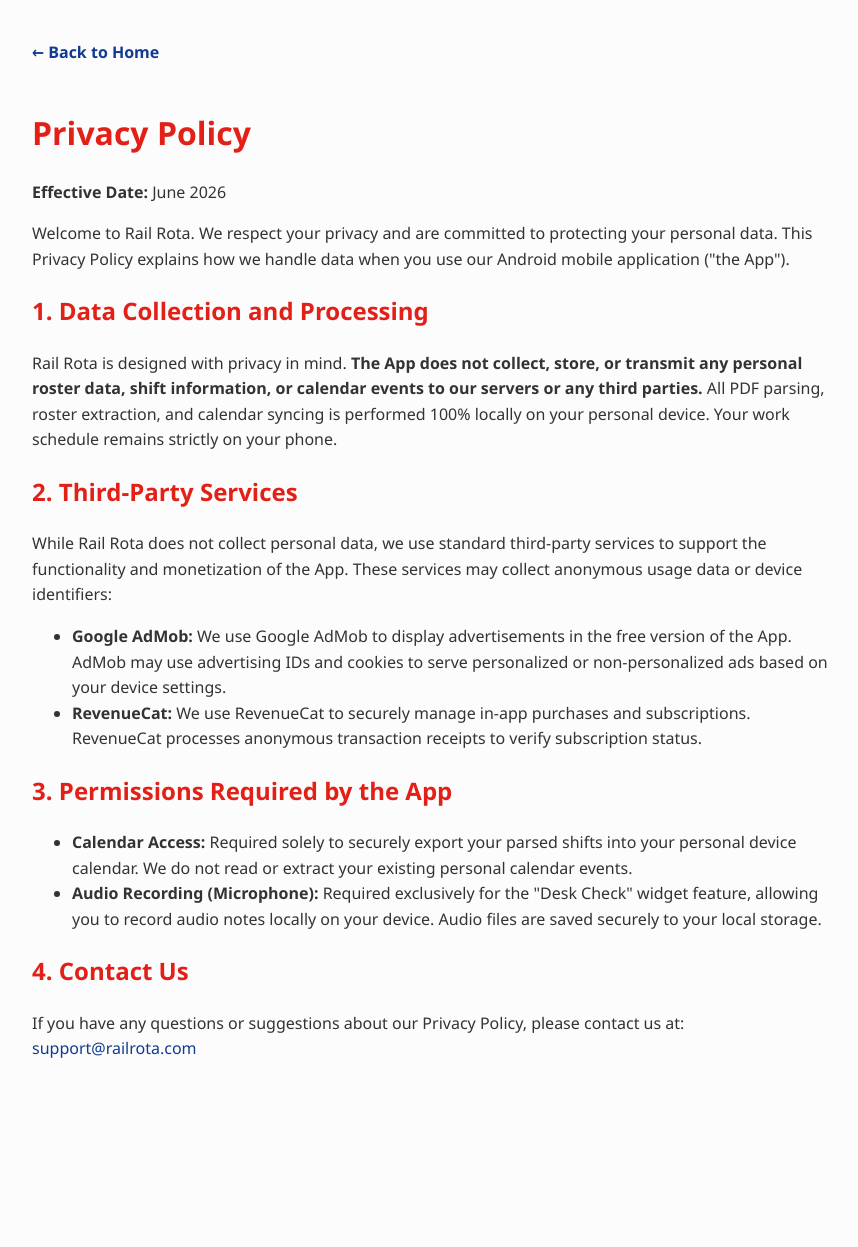
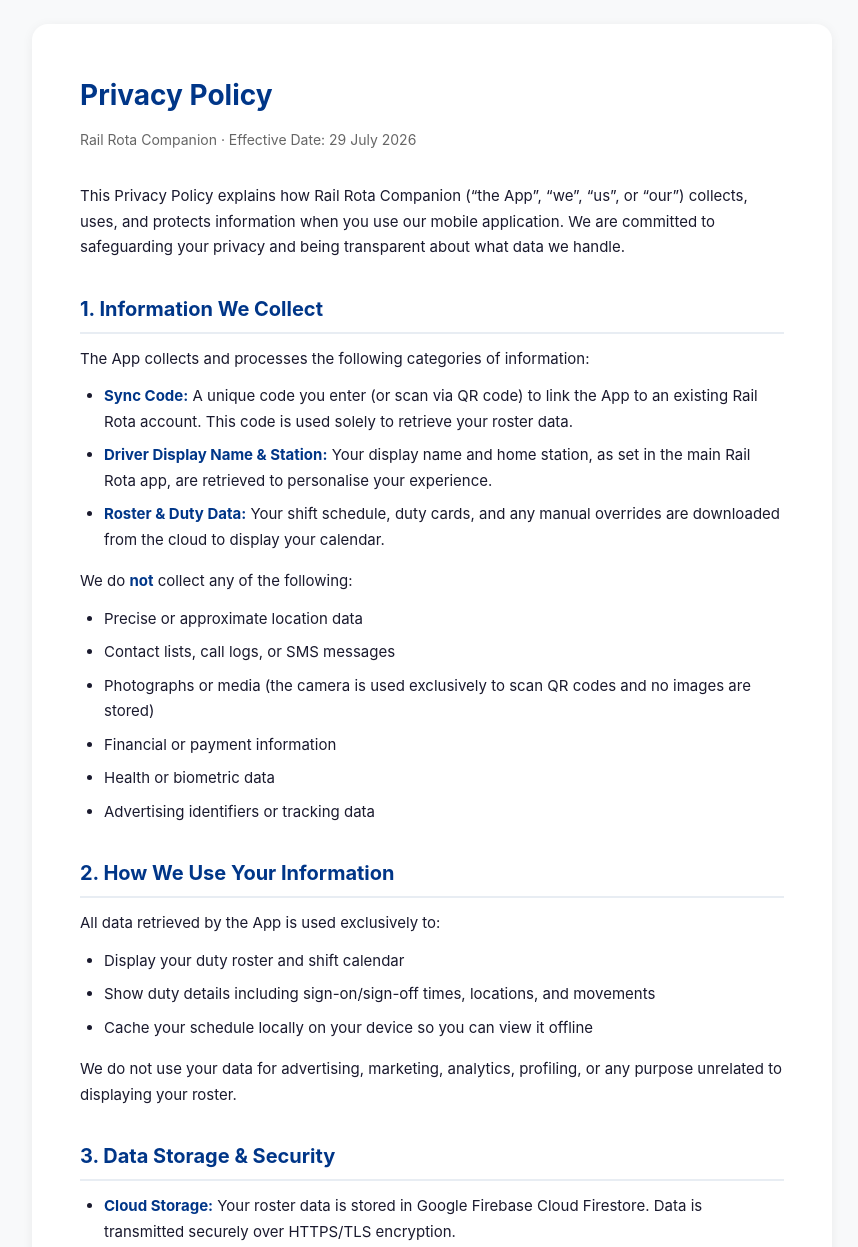
Before and after one commit to RailRotaapp/railrotaapp.github.io, a plain HTML site: page privacy-policy.html in a window 1280 px wide. Shown: the top 1247 px of the page, without its empty margins (208-1066 px from the left). Before the commit the page ends 1118 px from the top, so only its background shows below. Drawn offline with Linux system fonts and the light colour scheme.

Commit message:
Update privacy-policy.html

```diff
--- a/privacy-policy.html
+++ b/privacy-policy.html
@@ -1,42 +1,148 @@
 <!DOCTYPE html>
 <html lang="en">
 <head>
-    <meta charset="UTF-8">
-    <meta name="viewport" content="width=device-width, initial-scale=1.0">
-    <title>Privacy Policy - Rail Rota</title>
-    <style>
-        body { font-family: 'Segoe UI', Tahoma, Geneva, Verdana, sans-serif; line-height: 1.6; color: #333; max-width: 800px; margin: 0 auto; padding: 40px 20px; background-color: #fcfcfc; }
-        h1, h2 { color: #E32017; }
-        a { color: #113B92; text-decoration: none; }
-        a:hover { text-decoration: underline; }
-        .back { display: inline-block; margin-bottom: 20px; font-weight: bold; }
-    </style>
+  <meta charset="UTF-8">
+  <meta name="viewport" content="width=device-width, initial-scale=1.0">
+  <title>Privacy Policy – Rail Rota Companion</title>
+  <style>
+    * { margin: 0; padding: 0; box-sizing: border-box; }
+    body {
+      font-family: -apple-system, BlinkMacSystemFont, 'Segoe UI', Roboto, sans-serif;
+      line-height: 1.7;
+      color: #1a1a2e;
+      background: #f8f9fa;
+      padding: 24px;
+    }
+    .container {
+      max-width: 800px;
+      margin: 0 auto;
+      background: #fff;
+      border-radius: 16px;
+      padding: 48px;
+      box-shadow: 0 2px 12px rgba(0,0,0,0.06);
+    }
+    h1 {
+      font-size: 28px;
+      color: #003688;
+      margin-bottom: 8px;
+    }
+    .effective-date {
+      color: #666;
+      font-size: 14px;
+      margin-bottom: 32px;
+    }
+    h2 {
+      font-size: 20px;
+      color: #003688;
+      margin-top: 32px;
+      margin-bottom: 12px;
+      padding-bottom: 6px;
+      border-bottom: 2px solid #e8edf3;
+    }
+    p, li {
+      margin-bottom: 12px;
+      font-size: 15px;
+    }
+    ul {
+      padding-left: 24px;
+      margin-bottom: 16px;
+    }
+    li { margin-bottom: 8px; }
+    strong { color: #003688; }
+    a { color: #003688; }
+    .contact-box {
+      background: #f0f4fa;
+      border-left: 4px solid #003688;
+      padding: 16px 20px;
+      border-radius: 0 8px 8px 0;
+      margin-top: 16px;
+    }
+    @media (max-width: 600px) {
+      .container { padding: 24px 20px; border-radius: 0; }
+      h1 { font-size: 22px; }
+    }
+  </style>
 </head>
 <body>
-    <a href="index.html" class="back">&larr; Back to Home</a>
+  <div class="container">
+    <h1>Privacy Policy</h1>
+    <p class="effective-date">Rail Rota Companion &middot; Effective Date: 29 July 2026</p>
 
-    <h1>Privacy Policy</h1>
-    <p><strong>Effective Date:</strong> June 2026</p>
+    <p>This Privacy Policy explains how Rail Rota Companion (&ldquo;the App&rdquo;, &ldquo;we&rdquo;, &ldquo;us&rdquo;, or &ldquo;our&rdquo;) collects, uses, and protects information when you use our mobile application. We are committed to safeguarding your privacy and being transparent about what data we handle.</p>
 
-    <p>Welcome to Rail Rota. We respect your privacy and are committed to protecting your personal data. This Privacy Policy explains how we handle data when you use our Android mobile application ("the App").</p>
-
-    <h2>1. Data Collection and Processing</h2>
-    <p>Rail Rota is designed with privacy in mind. <strong>The App does not collect, store, or transmit any personal roster data, shift information, or calendar events to our servers or any third parties.</strong> All PDF parsing, roster extraction, and calendar syncing is performed 100% locally on your personal device. Your work schedule remains strictly on your phone.</p>
-
-    <h2>2. Third-Party Services</h2>
-    <p>While Rail Rota does not collect personal data, we use standard third-party services to support the functionality and monetization of the App. These services may collect anonymous usage data or device identifiers:</p>
+    <h2>1. Information We Collect</h2>
+    <p>The App collects and processes the following categories of information:</p>
     <ul>
-        <li><strong>Google AdMob:</strong> We use Google AdMob to display advertisements in the free version of the App. AdMob may use advertising IDs and cookies to serve personalized or non-personalized ads based on your device settings.</li>
-        <li><strong>RevenueCat:</strong> We use RevenueCat to securely manage in-app purchases and subscriptions. RevenueCat processes anonymous transaction receipts to verify subscription status.</li>
+      <li><strong>Sync Code:</strong> A unique code you enter (or scan via QR code) to link the App to an existing Rail Rota account. This code is used solely to retrieve your roster data.</li>
+      <li><strong>Driver Display Name &amp; Station:</strong> Your display name and home station, as set in the main Rail Rota app, are retrieved to personalise your experience.</li>
+      <li><strong>Roster &amp; Duty Data:</strong> Your shift schedule, duty cards, and any manual overrides are downloaded from the cloud to display your calendar.</li>
+    </ul>
+    <p>We do <strong>not</strong> collect any of the following:</p>
+    <ul>
+      <li>Precise or approximate location data</li>
+      <li>Contact lists, call logs, or SMS messages</li>
+      <li>Photographs or media (the camera is used exclusively to scan QR codes and no images are stored)</li>
+      <li>Financial or payment information</li>
+      <li>Health or biometric data</li>
+      <li>Advertising identifiers or tracking data</li>
     </ul>
 
-    <h2>3. Permissions Required by the App</h2>
+    <h2>2. How We Use Your Information</h2>
+    <p>All data retrieved by the App is used exclusively to:</p>
     <ul>
-        <li><strong>Calendar Access:</strong> Required solely to securely export your parsed shifts into your personal device calendar. We do not read or extract your existing personal calendar events.</li>
-        <li><strong>Audio Recording (Microphone):</strong> Required exclusively for the "Desk Check" widget feature, allowing you to record audio notes locally on your device. Audio files are saved securely to your local storage.</li>
+      <li>Display your duty roster and shift calendar</li>
+      <li>Show duty details including sign-on/sign-off times, locations, and movements</li>
+      <li>Cache your schedule locally on your device so you can view it offline</li>
+    </ul>
+    <p>We do not use your data for advertising, marketing, analytics, profiling, or any purpose unrelated to displaying your roster.</p>
+
+    <h2>3. Data Storage &amp; Security</h2>
+    <ul>
+      <li><strong>Cloud Storage:</strong> Your roster data is stored in Google Firebase Cloud Firestore. Data is transmitted securely over HTTPS/TLS encryption.</li>
+      <li><strong>Local Storage:</strong> A cached copy of your roster is stored on your device using encrypted local storage so you can access your schedule offline.</li>
+      <li><strong>No Additional Servers:</strong> The App does not operate its own backend servers. All cloud data is managed through Google Firebase infrastructure, which complies with industry-standard security practices.</li>
     </ul>
 
-    <h2>4. Contact Us</h2>
-    <p>If you have any questions or suggestions about our Privacy Policy, please contact us at: <a href="mailto:support@railrota.com">support@railrota.com</a></p>
+    <h2>4. Data Sharing &amp; Third Parties</h2>
+    <p>We do <strong>not</strong> sell, trade, rent, or share your personal data with any third parties. Your roster data is never disclosed to advertisers, data brokers, or analytics providers.</p>
+    <p>The only third-party service used is:</p>
+    <ul>
+      <li><strong>Google Firebase (Cloud Firestore):</strong> Used to store and sync your roster data. Firebase is operated by Google and subject to the <a href="https://firebase.google.com/terms" target="_blank" rel="noopener">Firebase Terms of Service</a> and <a href="https://policies.google.com/privacy" target="_blank" rel="noopener">Google Privacy Policy</a>.</li>
+    </ul>
+
+    <h2>5. Camera Permission</h2>
+    <p>The App requests access to your device camera solely to scan QR codes for entering your sync code. No photographs are taken, stored, or transmitted. You may deny camera access and manually enter your sync code instead.</p>
+
+    <h2>6. Data Retention</h2>
+    <p>Your cached roster data is retained on your device until you:</p>
+    <ul>
+      <li>Remove the driver profile from the App</li>
+      <li>Clear the App&rsquo;s data through your device settings</li>
+      <li>Uninstall the App</li>
+    </ul>
+    <p>Cloud-stored roster data is managed by the primary Rail Rota app. Deleting the Companion app does not affect your cloud data.</p>
+
+    <h2>7. Children&rsquo;s Privacy</h2>
+    <p>The App is not directed at children under the age of 13. We do not knowingly collect personal information from children. If you believe a child has provided us with personal data, please contact us and we will take steps to delete such information.</p>
+
+    <h2>8. Your Rights</h2>
+    <p>You have the right to:</p>
+    <ul>
+      <li><strong>Access</strong> the data stored about you (visible directly within the App)</li>
+      <li><strong>Delete</strong> your local data at any time by clearing the App&rsquo;s storage or uninstalling it</li>
+      <li><strong>Withdraw</strong> camera permissions at any time through your device settings</li>
+    </ul>
+
+    <h2>9. Changes to This Policy</h2>
+    <p>We may update this Privacy Policy from time to time. Any changes will be posted on this page with an updated effective date. We encourage you to review this policy periodically.</p>
+
+    <h2>10. Contact Us</h2>
+    <p>If you have any questions, concerns, or requests regarding this Privacy Policy or your data, please contact us at:</p>
+    <div class="contact-box">
+      <p><strong>Email:</strong> <a href="mailto:railrotaapp@gmail.com">railrotapp@gmail.com</a></p>
+      <p><strong>App:</strong> Rail Rota Companion</p>
+      <p><strong>Developer:</strong> Rail Rota</p>
+    </div>
+  </div>
 </body>
 </html>
```
